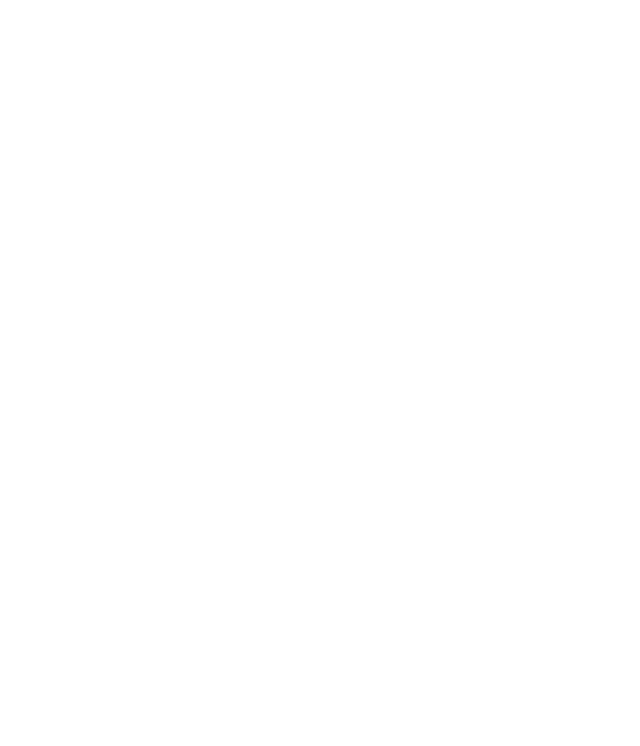
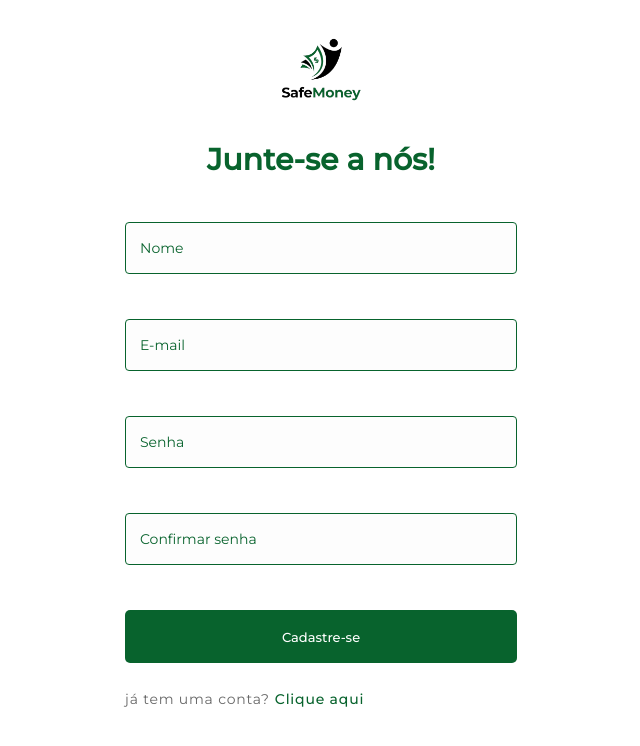
Before and after one commit to Safe-Money/safemoney, a React (Vite) app: page /cadastro in a window 1280 px wide. Before the commit this address had no page. Shown: the top 746 px of the page, without its empty margins (319-959 px from the left). Built offline with nearby package versions, Linux system fonts and the light colour scheme.

Commit message:
Pagina cadastro

```diff
--- a/src/App.jsx
+++ b/src/App.jsx
@@ -1,8 +1,7 @@
 import Index from "./pages/Institucional/Index"
 import Login from "./pages/Login/Login"
+import Cadastro from "./pages/Login/Cadastro";
 import { BrowserRouter as Router, Routes, Route } from 'react-router-dom';
-
-
 
 function App() {
 
@@ -12,6 +11,7 @@
         <Routes>
           <Route path="/" element={<Index />} />
           <Route path="/login" element={<Login />} />
+          <Route path="/cadastro" element={<Cadastro/>} />
         </Routes>
       </Router>
 
--- /dev/null
+++ b/src/pages/Login/Cadastro.jsx
@@ -0,0 +1,30 @@
+import Header from './components/Header';
+import Input from './components/Input';
+import { Button } from '../../components/Button';
+
+function Cadastro() {
+    return (
+        <div className="container">
+            <Header text="Junte-se a nós!" />
+
+            <form>
+                <Input type="text" name="nome" id="nome" label="Nome" />
+                <Input type="text" name="email" id="email" label="E-mail" />
+                <Input type="password" name="senha" id="senha" label="Senha" />
+                <Input type="password" name="confirmaSenha" id="confirmaSenha" label="Confirmar senha" />
+
+                <Button bg="#08632D" color='white' width="100%">
+                    Cadastre-se
+                </Button>
+
+                <div className="footer">
+                    <p>já tem uma conta?</p>
+                    <a href="/">Clique aqui</a>
+                </div>
+
+            </form>
+        </div>
+    );
+}
+
+export default Cadastro;
--- /dev/null
+++ b/src/pages/Login/components/Header.jsx
@@ -0,0 +1,12 @@
+import logo from "../../../assets/logo2.png";
+
+function Header(props) {
+    return (
+        <header className="header">
+            <img className="loginImg" src={logo} alt="Logo" />
+            <span>{props.text}</span>
+        </header>
+    )
+}
+
+export default Header;
--- /dev/null
+++ b/src/pages/Login/components/Input.jsx
@@ -0,0 +1,10 @@
+function Input(props) {
+    return (
+        <div className="inputContainer">
+            <input type={props.type ? props.type : "text"} name={props.name} id={props.id} required="required" />
+            <label htmlFor={props.name}>{props.label}</label>
+        </div>
+    )
+}
+
+export default Input;
--- a/src/pages/Login/login.css
+++ b/src/pages/Login/login.css
@@ -1,8 +1,6 @@
 *{
-
     text-decoration: none;
 }
-
 
 
 /* Estilos para imagens */
@@ -15,8 +13,6 @@
 
 /* Estilos para o contêiner principal */
 .container {
-    width: 100vw;
-    height: 100vh;
     display: flex;
     align-items: center;
     justify-content: center;
@@ -119,7 +115,6 @@
 /* Estilos para o texto */
 .container form span {
     color: #676767;
-    font-family: Montserrat;
     font-size: 14px;
     font-style: normal;
     font-weight: 400;
```
